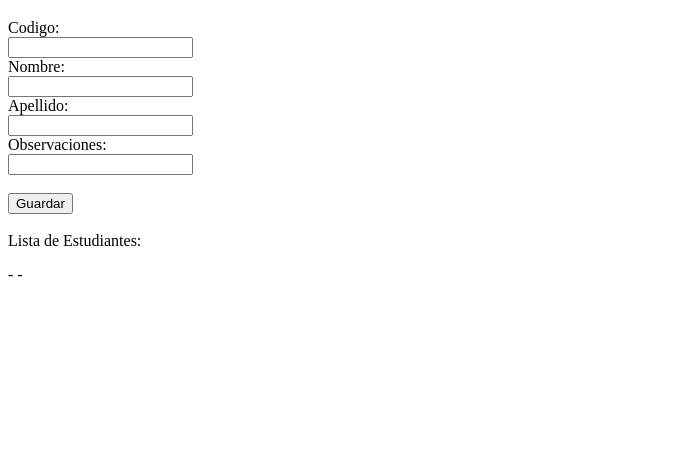
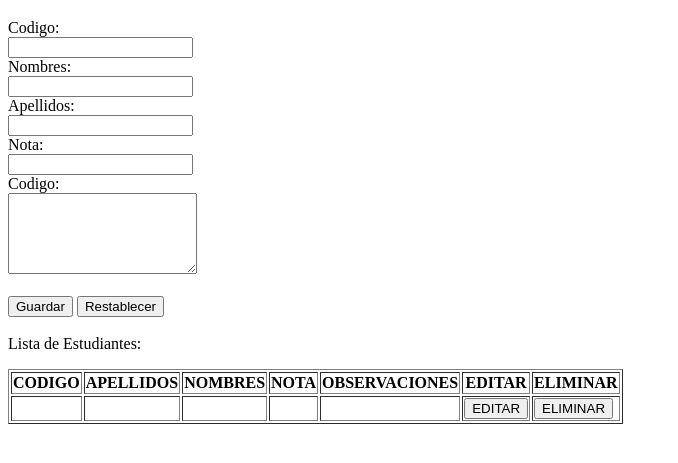
Before and after one commit to Giordan23/Evaluaciones-Finales-NextU, a plain HTML site: page JQuery_ProyectoFinal_Giordan_Manrique/index.html in a window 1280 px wide. Both pictures are taken after a click on the button "Guardar". Shown: the part 61-524 px from the top of the page, without its empty margins (0-678 px from the left). Drawn offline with Linux system fonts and the light colour scheme.

Commit message:
Add files via upload

```diff
--- a/JQuery_ProyectoFinal_Giordan_Manrique/index.html
+++ b/JQuery_ProyectoFinal_Giordan_Manrique/index.html
@@ -5,20 +5,22 @@
     <title></title>
     <script src="js/jquery-3.3.1.js"></script>
     <script src="js/app1.js"></script>
-    <link rel="stylesheet" href="css/style1.css">
   </head>
   <body>
     <h1>Registro de Estudiantes</h1>
-    Codigo:<br>
-    <input type="text" id="idEstudiante"><br>
-    Nombre:<br>
-    <input type="text" id="nombreEstudiante"><br>
-    Apellido:<br>
-    <input type="text" id="apeEstudiante"><br>
-    Observaciones:<br>
-    <input type="text" id="obsEstudiante"><br><br>
+    <label for="codigoEstudiante">Codigo:</label><br>
+    <input type="text" id="codigoEstudiante"><br>
+    <label for="nombreEstudiante">Nombres:</label><br>
+    <input type="text" id="nombresEstudiante"><br>
+    <label for="apeEstudiante">Apellidos:</label><br>
+    <input type="text" id="apesEstudiante"><br>
+    <label for="notaEstudiante">Nota:</label><br>
+    <input type="text" id="notaEstudiante"><br>
+    <label for="obsEstudiante">Codigo:</label><br>
+    <textarea id="obsEstudiante" rows="5" cols="21"></textarea><br><br>
 
-    <button type="button" id="guardar">Guardar</button><br><br>
+    <button type="button" id="guardar">Guardar</button>
+    <button type="button" id="restablecer">Restablecer</button><br><br>
     Lista de Estudiantes:
     <p id="p1"></p>
 
--- a/JQuery_ProyectoFinal_Giordan_Manrique/js/app1.js
+++ b/JQuery_ProyectoFinal_Giordan_Manrique/js/app1.js
@@ -1,29 +1,80 @@
+function eliminarEstudiante(codigoEstudiante){
+  localStorage.removeItem(codigoEstudiante)
+  listarEstudiante()
+}
+function editarEstudiante(codigoEstudiante){
+  for (var i = 0; i < localStorage.length; i++) {
+   clave = localStorage.key(i)
+   if (clave==codigoEstudiante) {
+     estudiante = $.parseJSON(localStorage.getItem(clave))
+     $("#codigoEstudiante").val(estudiante.codigo)
+     $("#nombresEstudiante").val(estudiante.nombres)
+     $("#apesEstudiante").val(estudiante.apellidos)
+     $("#notaEstudiante").val(estudiante.nota)
+     $("#obsEstudiante").val(estudiante.observaciones)
+
+   }
+  }
+}
+function listarEstudiante(){
+  var tabla = ""
+  tabla += '<table border=1px>'
+  tabla += '<tr>'
+  tabla += '<th>CODIGO</td>'
+  tabla += '<th>APELLIDOS</td>'
+  tabla += '<th>NOMBRES</td>'
+  tabla += '<th>NOTA</td>'
+  tabla += '<th>OBSERVACIONES</td>'
+  tabla += '<th>EDITAR</td>'
+  tabla += '<th>ELIMINAR</td>'
+  tabla += '</tr>'
+
+  for (var i = 0; i < localStorage.length; i++) {
+    clave = localStorage.key(i)
+    estudiante = $.parseJSON(localStorage.getItem(clave))
+    tabla += '<tr>'
+    tabla += '<td>'+estudiante.codigo+'</td>'
+    tabla += '<td>'+estudiante.apellidos+'</td>'
+    tabla += '<td>'+estudiante.nombres+'</td>'
+    tabla += '<td>'+estudiante.nota+'</td>'
+    tabla += '<td>'+estudiante.observaciones+'</td>'
+    tabla += '<td><button onclick="editarEstudiante(\''+estudiante.codigo+'\');">EDITAR</button></td>'
+    tabla += '<td><button onclick="eliminarEstudiante(\''+estudiante.codigo+'\');">ELIMINAR</button></td>'
+
+    tabla += '</tr>'
+  }
+  tabla += '</table>'
+
+  $("#p1").html(tabla)
+}
+
 $(document).ready(function(){
+
   $("#guardar").on("click",function(){
-    var id = $("#idEstudiante").val()
-    var nombre = $("#nombreEstudiante").val()
-    var apellido = $("#apeEstudiante").val()
+    var codigo = $("#codigoEstudiante").val()
+    var nombres = $("#nombresEstudiante").val()
+    var apellidos = $("#apesEstudiante").val()
+    var nota = $("#notaEstudiante").val()
+    var observaciones = $("#obsEstudiante").val()
 
     var estudiante = {
-      id:id,
-      nombre :nombre,
-      apellido : apellido
+      codigo : codigo,
+      nombres :nombres,
+      apellidos : apellidos,
+      nota : nota,
+      observaciones : observaciones
     }
-    localStorage.setItem(id,JSON.stringify(estudiante))
+    localStorage.setItem(codigo,JSON.stringify(estudiante))
     limpiarCampos()
-    var texto = ""
-    for (var i = 0; i < localStorage.length; i++) {
-      clave = localStorage.key(i)
-      estudiante = $.parseJSON(localStorage.getItem(clave))
-      texto += estudiante.id + " - " + estudiante.nombre +" - "+ estudiante.apellido + "<br>"
-    }
-    $("#p1").html(texto)
-
+    listarEstudiante();
   })
   function limpiarCampos(){
-    $("#idEstudiante").val("")
-    $("#nombreEstudiante").val("")
-    $("#apeEstudiante").val("")
+    $("#codigoEstudiante").val("")
+    $("#nombresEstudiante").val("")
+    $("#apesEstudiante").val("")
+    $("#notaEstudiante").val("")
+    $("#obsEstudiante").val("")
+
   }
 
 })
```
